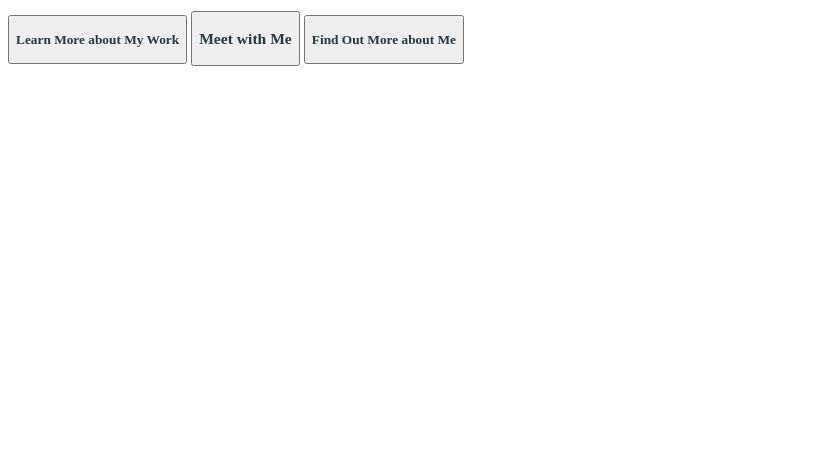
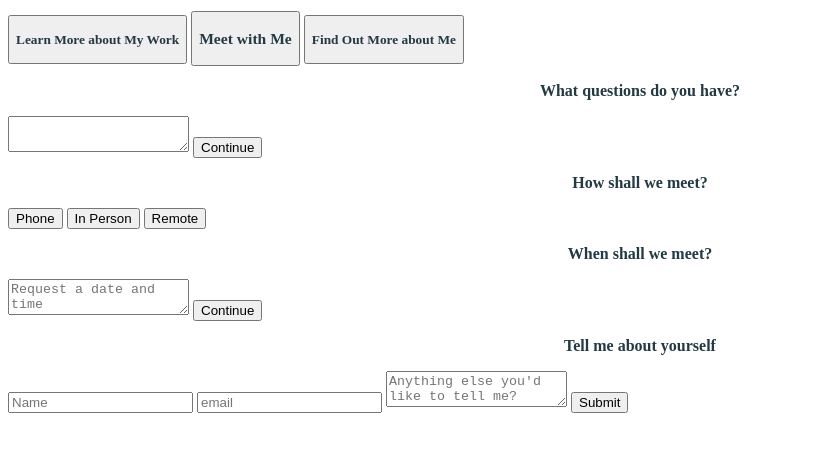
Before and after one commit to jnnfrlocke/sign-up, a plain HTML site: page index.html in a window 1280 px wide. Shown: the part 48-500 px from the top of the page, without its empty margins (0-835 px from the left). Drawn offline with nearby package versions, Linux system fonts and the light colour scheme.

Commit message:
Add forms

```diff
--- a/index.html
+++ b/index.html
@@ -37,13 +37,32 @@
         </button>
         </div>
 
-        <div class="contactTxt"></div>
+        <div class="contactTxt">
+            <h4>What questions do you have?</h4>
+            <textarea> </textarea>
+            <button class="btnContinue">Continue</button>
+        </div>
 
 
-        <div id="mtgInfo"></div>
+        <div id="mtgInfo">
+            <h4>How shall we meet?</h4>
+            <button class="mtgBtn">Phone</button>
+            <button class="mtgBtn">In Person</button>
+            <button class="mtgBtn">Remote</button>
+            <h4>When shall we meet?</h4>
+            <textarea placeholder="Request a date and time"></textarea>
+            <button class="btnContinue">Continue</button>
+        </div>
 
 
-        <div class="contactSubmit"></div>
+        <div class="contactSubmit">
+            <h4>Tell me about yourself</h4>
+            <input type="text" placeholder="Name">
+            <input type="text" placeholder="email">
+            <textarea placeholder="Anything else you'd like to tell me?"></textarea>
+            <input type="submit">
+
+        </div>
 
 
     </section>
```
